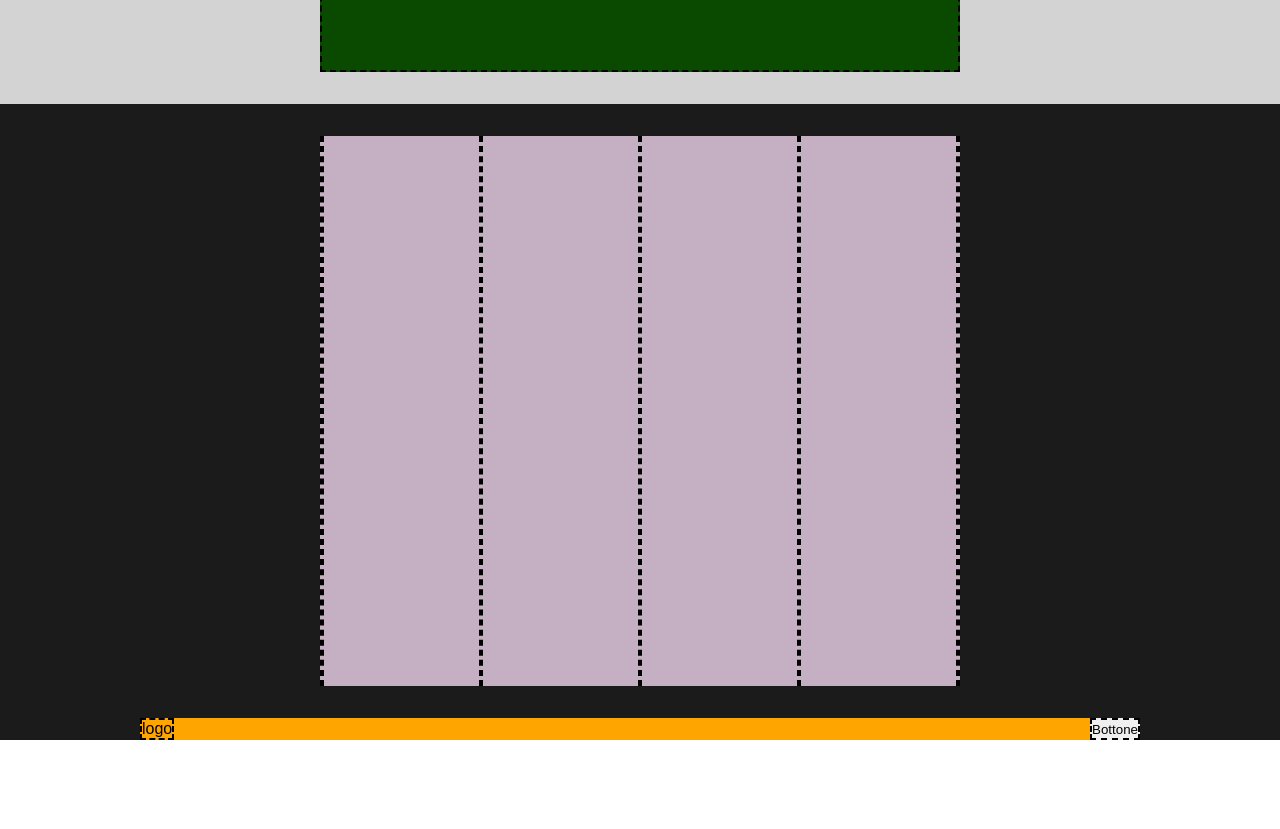
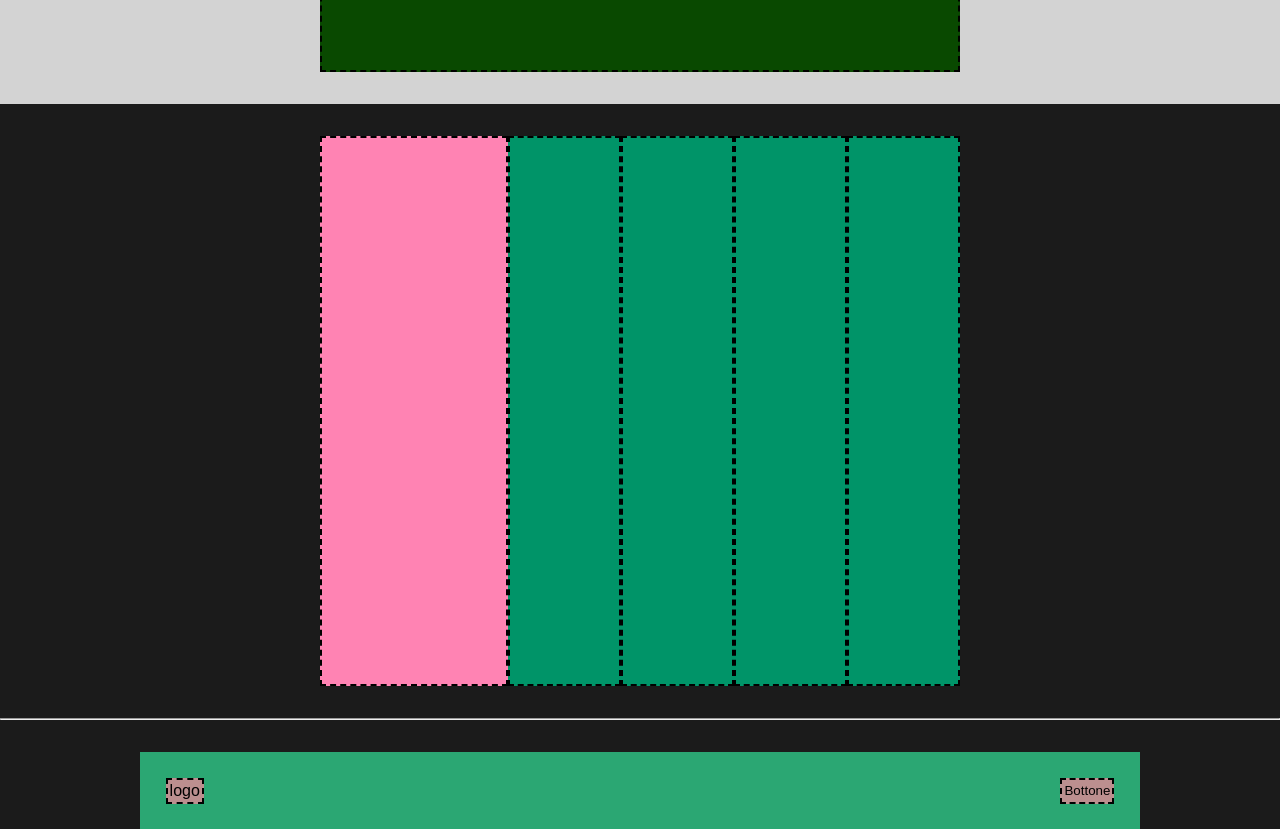
Before and after one commit to LeoPalmieri98/htmlcss-struttura-discord, a plain HTML site: page index.html in a window 1280 px wide. Shown: the part 2280-3109 px from the top of the page. Before the commit the page ends 3020 px from the top, so only its background shows below. Drawn offline with Linux system fonts and the light colour scheme.

Commit message:
quasifinitomaconqualcheerrore

```diff
--- a/index.html
+++ b/index.html
@@ -57,15 +57,17 @@
     <footer>
         <section>
             <div class="boxed container4">
-                <div class="dashed"></div>
-                <div class="dashed"></div>
-                <div class="dashed"></div>
-                <div class="dashed"></div>
-                <div class="dashed"></div>
+                <div class="boxrose dashed"></div>
+                <div class="boxg dashed"></div>
+                <div class="boxg dashed"></div>
+                <div class="boxg dashed"></div>
+                <div class="boxg dashed"></div>
         </section>
 
-         <div class="boxed container" id="bgorange">
-            <div class="dashed">logo</div>
+        <hr>
+
+         <div class="boxed container" id="bggreen">
+            <div class="dashed" id="logogreen">logo</div>
             <button class="dashed">Bottone</button>
         </div>
 
--- a/style.css
+++ b/style.css
@@ -102,5 +102,40 @@ footer {
    background-color: rgb(197, 176, 195);
    width: 50%;
    height: 550px;
-   justify-content: space-between;
+
 }
+
+.boxrose {
+    width: 30%;
+    height: 100%;
+    background-color: rgb(255, 131, 179);
+}
+
+.boxg {
+    width: 18%;
+    height: 100%;
+    background-color: rgb(0, 148, 104);
+}
+
+button {
+    background-color: rosybrown;
+    padding: 2px;
+}
+
+#bggreen {
+    background-color:  rgb(43, 167, 115);
+    padding: 2%;
+    text-align: end;
+    margin: 0 auto;
+}
+
+hr  {
+    margin-bottom: 2em;
+}
+
+#logogreen  {
+    background-color: rosybrown;
+    padding: 2px;
+    color: black;
+    justify-content: start;
+    }
```
